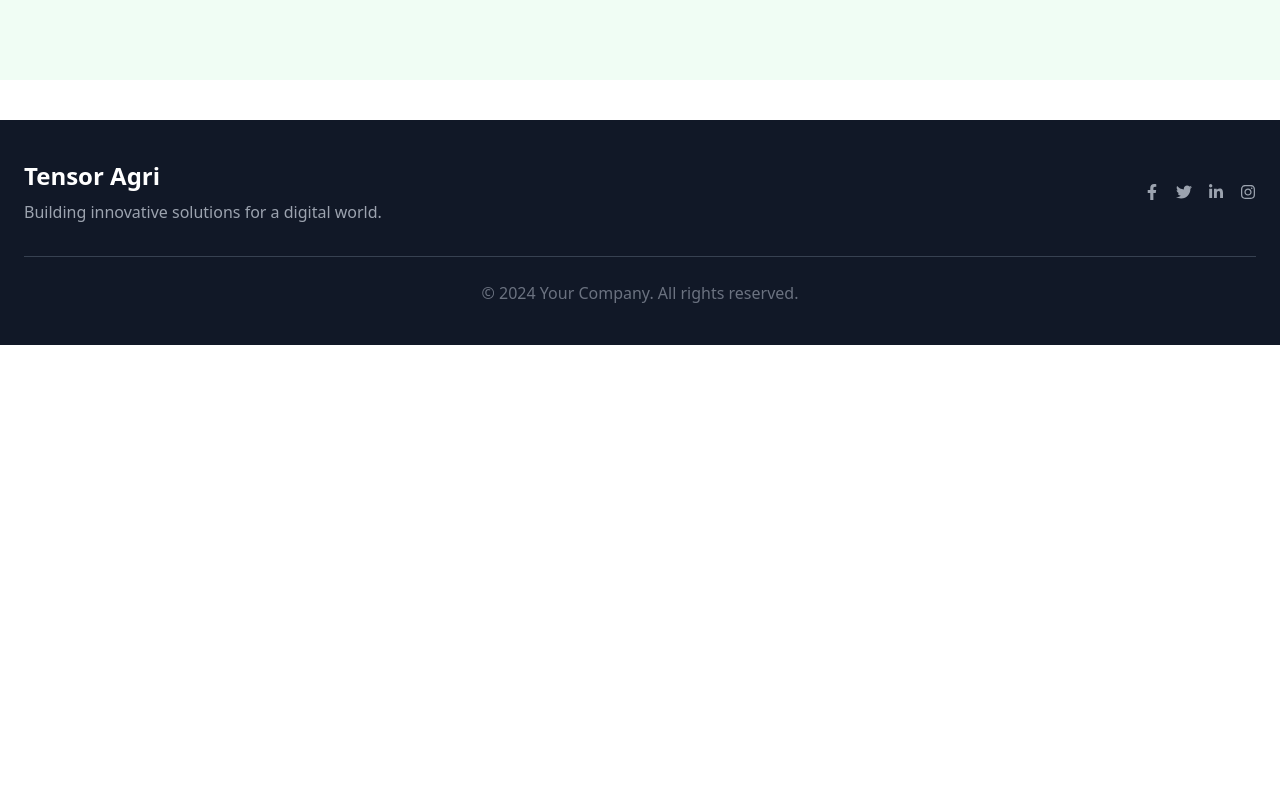
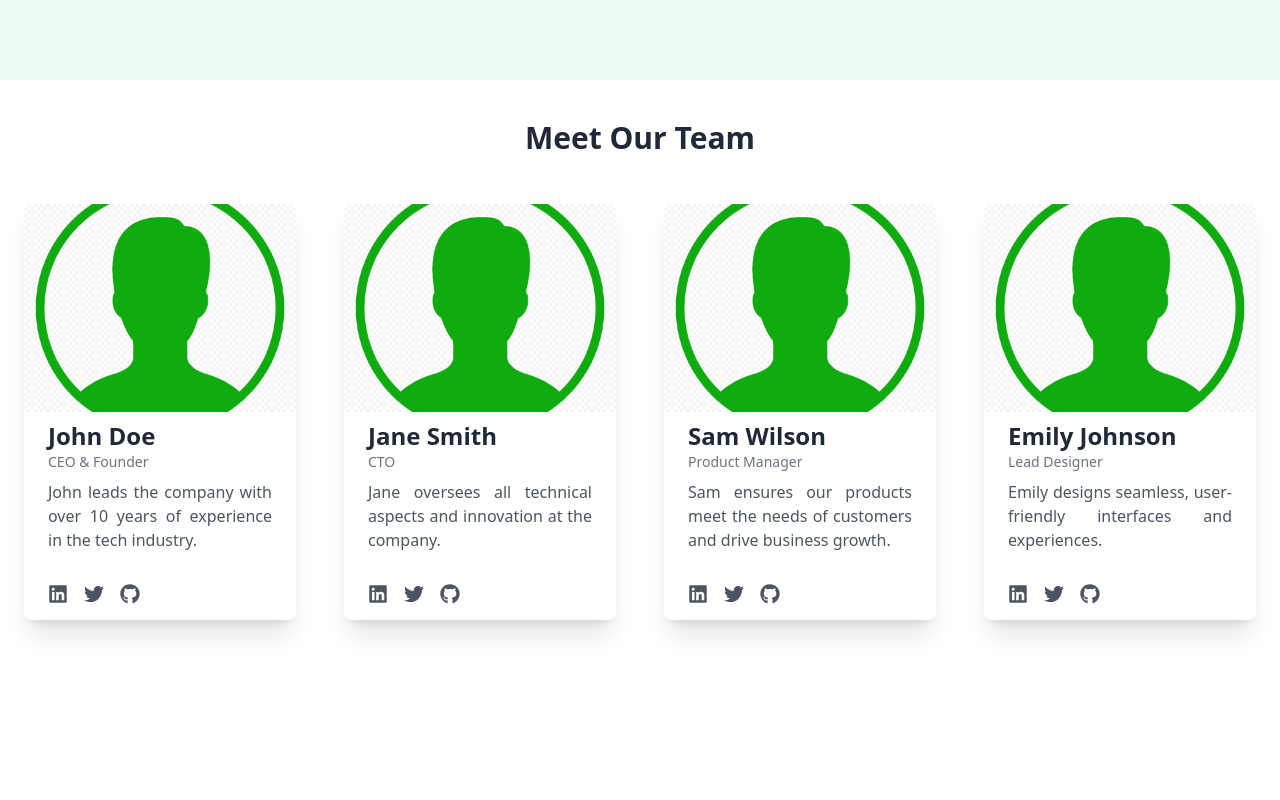
Before and after one commit to Tensor-Agri-ORG/tensor-agri-web-application, a React (Create React App) app: page /#home in a window 1280 px wide. Shown: the part 3080-3880 px from the top of the page. Before the commit the page ends 3425 px from the top, so only its background shows below. Built offline with nearby package versions, Linux system fonts and the light colour scheme.

Commit message:
feat(our-teams):our teams section design and implementation

```diff
--- a/src/App.jsx
+++ b/src/App.jsx
@@ -5,6 +5,7 @@ import GoToTop from './components/layout/Comp_GoToTop';
 import Home from './pages/Home';
 import Services from './pages/Services';
 import AboutUs from './pages/AboutUs';
+import OurTeams from './pages/OurTeams';
 
 function App() {
 
@@ -16,6 +17,7 @@ function App() {
  <Home/>
  <Services/>
  <AboutUs/>
+ <OurTeams/>
   </main>
    <Footer/>
     </>
--- /dev/null
+++ b/src/components/pages/Member.jsx
@@ -0,0 +1,46 @@
+import React from 'react'
+import { FaGithub, FaLinkedin, FaTwitter } from 'react-icons/fa'
+
+
+export default function Member({image,name,title,description,linkedin,twitter,github}) {
+
+
+  return (
+    <div
+    className="flex flex-col bg-white sm:p-0 p-4 sm:w-auto w-full shadow-xl rounded-lg overflow-hidden transform cursor-grabbing transition-transform duration-700 hover:scale-105 hover:shadow-2xl"
+  >
+   <div className='flex sm:flex-col flex-row items-center justify-between sm:gap-0 gap-5'>
+   <div className="w-1/3 sm:w-full sm:h-52 h-28 relative overflow-hidden">
+  <img
+    src={image}
+    alt={name}
+    className="sm:w-full w-20 h-20  sm:h-52 object-cover sm:rounded-none rounded-xl object-center absolute inset-0"
+  />
+</div>
+<div className="sm:w-full w-2/3 sm:px-6 p-2">
+<h3 className="sm:text-2xl text-lg font-semibold text-gray-800">{name}</h3>
+<p className="text-sm text-gray-500">{title}</p>
+</div>
+</div>
+<p className="text-gray-600 sm:px-6 sm:text-justify text-center">{description}</p>
+    <div className="flex space-x-4 mt-4 items-center sm:justify-start justify-center px-6 py-4">
+        {/* React Icons for Social Media */}
+        {[{
+          icon: <FaLinkedin className="text-xl text-gray-600 hover:text-green-800" />,
+          link:linkedin
+        },{
+          icon: <FaTwitter className="text-xl text-gray-600 hover:text-green-800" />,
+          link:twitter
+        },{
+          icon: <FaGithub className="text-xl text-gray-600 hover:text-green-800" />,
+          link:github
+        }
+
+        ].map(({icon,link},index)=>( <a href={link} target="_blank" rel="noopener noreferrer">
+         {icon}
+        </a>))}
+
+      </div>
+  </div>
+  )
+}
--- /dev/null
+++ b/src/data/Data_OurTeam.jsx
@@ -0,0 +1,40 @@
+import teamme from '../asserts/images/member/member.png'
+const teamMembers = [
+    {
+      name: 'John Doe',
+      title: 'CEO & Founder',
+      description: 'John leads the company with over 10 years of experience in the tech industry.',
+      image: teamme, // Replace with actual image ,
+      linkedin: 'https://www.linkedin.com/in/janesmith',
+      twitter: 'https://twitter.com/janesmith',
+      github: 'https://github.com/janesmith',
+    },
+    {
+      name: 'Jane Smith',
+      title: 'CTO',
+      description: 'Jane oversees all technical aspects and innovation at the company.',
+      image: teamme,
+      linkedin: 'https://www.linkedin.com/in/janesmith',
+      twitter: 'https://twitter.com/janesmith',
+      github: 'https://github.com/janesmith',
+    },
+    {
+      name: 'Sam Wilson',
+      title: 'Product Manager',
+      description: 'Sam ensures our products meet the needs of customers and drive business growth.',
+      image:teamme,
+      linkedin: 'https://www.linkedin.com/in/janesmith',
+      twitter: 'https://twitter.com/janesmith',
+      github: 'https://github.com/janesmith',
+    },
+    {
+      name: 'Emily Johnson',
+      title: 'Lead Designer',
+      description: 'Emily designs seamless, user-friendly interfaces and experiences.',
+      image: teamme,
+      linkedin: 'https://www.linkedin.com/in/janesmith',
+      twitter: 'https://twitter.com/janesmith',
+      github: 'https://github.com/janesmith',
+    },
+  ];
+  export default teamMembers
--- a/src/data/Data_Page.jsx
+++ b/src/data/Data_Page.jsx
@@ -1,6 +1,7 @@
 import hero from "../asserts/images/page/hero.webp"
 import reasons from "./Data_Reason";
 import services from './Data_Services';
+import teamMembers from './Data_OurTeam';
 export const homedata={
     hero:{
     title:"Empowering Your Business with Cutting-Edge Software Solutions",
@@ -26,3 +27,7 @@ export const aboutusdata={
     why_we_us:" Our approach sets us apart from other software development firms. With years of experience, a client-first mentality, and a commitment to innovation, we ensure that your business thrives in the digital age.",
     reasons
 }
+
+export const ourTeamData={
+    teamMembers
+}
--- /dev/null
+++ b/src/pages/OurTeams.jsx
@@ -0,0 +1,20 @@
+import React from 'react'
+import PageLayout from '../layout/PageLayout'
+import Member from '../components/pages/Member'
+import { ourTeamData } from '../data/Data_Page'
+
+export default function OurTeams() {
+  return (
+   <PageLayout id='our-team' >
+      <div className="max-w-screen-xl mx-auto px-6">
+        <h2 className="text-3xl font-semibold text-center text-gray-800 mb-12">Meet Our Team</h2>
+        <div className="grid  grid-cols-2 lg:grid-cols-4 gap-12">
+          {ourTeamData?.teamMembers?.map((member, index) => (
+            <Member {...member} key={index}/>
+          ))}
+        </div>
+        {/* <Carousel CardComponent={Member} data={teamMembers}/> */}
+      </div>
+   </PageLayout>
+  )
+}
```
Also changed, not shown: src/asserts/images/member/member.png (added).
